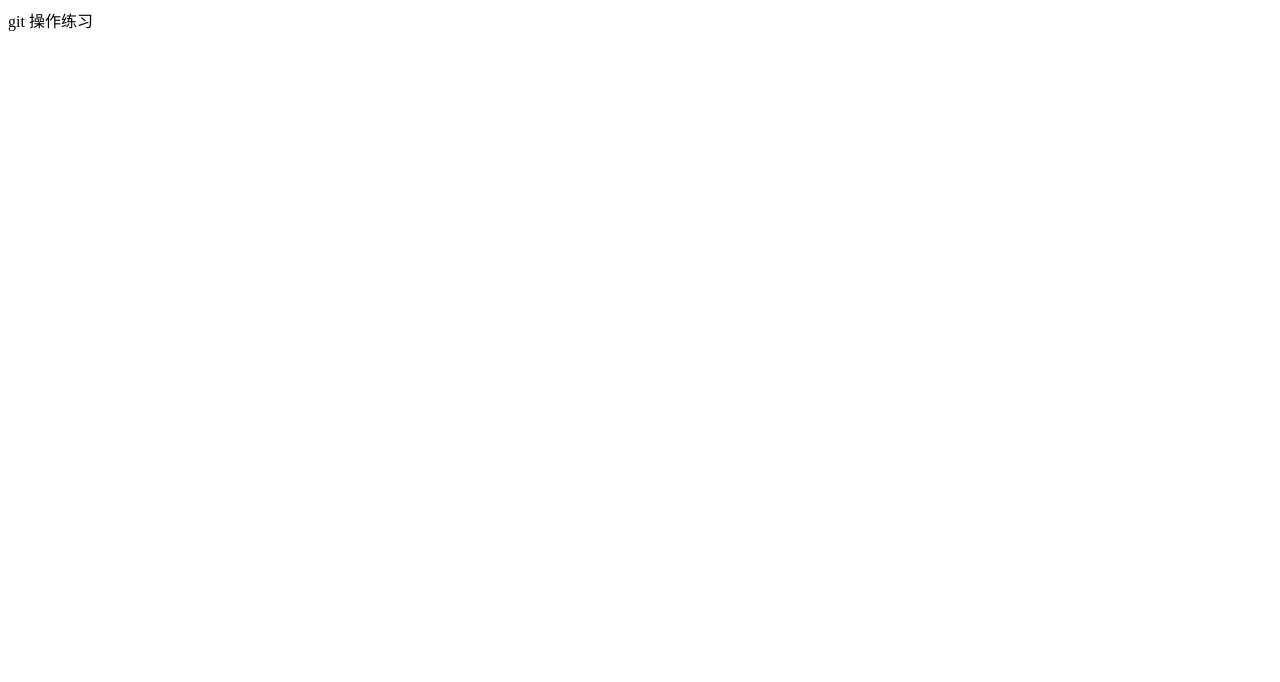
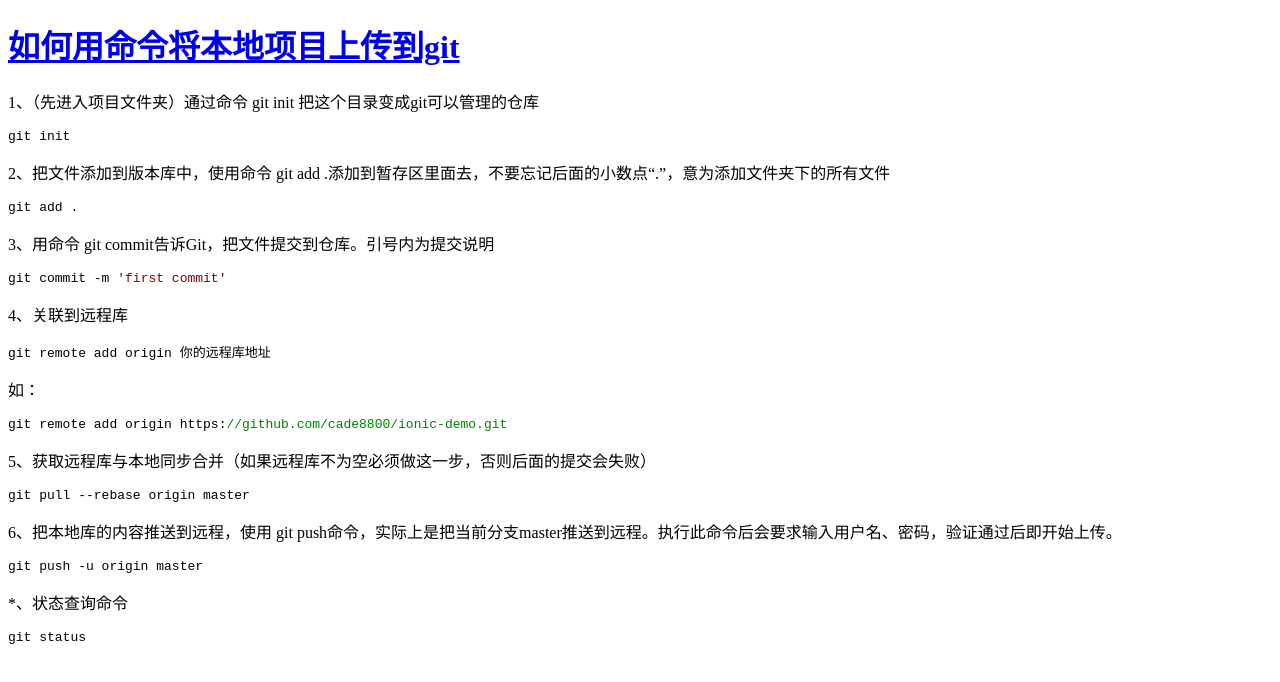
Before and after one commit to yellowstart/git-demo, a plain HTML site: page index.html in a window 1280 px wide. Drawn offline with Linux system fonts and the light colour scheme.

Commit message:
修改后的笔记

```diff
--- a/index.html
+++ b/index.html
@@ -1,12 +1,73 @@
 <!DOCTYPE html>
 <html lang="en">
-<head>
-    <meta charset="UTF-8" />
-    <title>Document</title>
-</head>
-<body>
-    <div>
-        git 操作练习
-    </div>
-</body>
+    <head>
+        <meta charset="utf-8"/>
+        <title>
+            Document
+        </title>
+    </head>
+    <body>
+        <div id="topics">
+            <div class="post">
+                <h1 class="postTitle">
+                    <a class="postTitle2" href="http://www.cnblogs.com/eedc/p/6168430.html" id="cb_post_title_url">
+                        如何用命令将本地项目上传到git
+                    </a>
+                </h1>
+                <div class="clear">
+                </div>
+                <div class="postBody">
+                    <div id="cnblogs_post_body">
+                        <p>
+                            1、（先进入项目文件夹）通过命令 git init 把这个目录变成git可以管理的仓库
+                        </p>
+                        <div class="cnblogs_code">
+                            <pre>git init</pre>
+                        </div>
+                        <p>
+                            2、把文件添加到版本库中，使用命令 git add .添加到暂存区里面去，不要忘记后面的小数点“.”，意为添加文件夹下的所有文件
+                        </p>
+                        <div class="cnblogs_code">
+                            <pre>git add .</pre>
+                        </div>
+                        <p>
+                            3、用命令 git commit告诉Git，把文件提交到仓库。引号内为提交说明
+                        </p>
+                        <div class="cnblogs_code">
+                            <pre>git commit -m <span style="color: #800000">'</span><span style="color: #800000">first commit</span><span style="color: #800000">'</span></pre>
+                        </div>
+                        <p>
+                            4、关联到远程库
+                        </p>
+                        <div class="cnblogs_code">
+                            <pre>git remote add origin 你的远程库地址</pre>
+                        </div>
+                        <p>
+                            如：
+                        </p>
+                        <div class="cnblogs_code">
+                            <pre>git remote add origin https:<span style="color: #008000">//</span><span style="color: #008000">github.com/cade8800/ionic-demo.git</span></pre>
+                        </div>
+                        <p>
+                            5、获取远程库与本地同步合并（如果远程库不为空必须做这一步，否则后面的提交会失败）
+                        </p>
+                        <div class="cnblogs_code">
+                            <pre>git pull --rebase origin master</pre>
+                        </div>
+                        <p>
+                            6、把本地库的内容推送到远程，使用 git push命令，实际上是把当前分支master推送到远程。执行此命令后会要求输入用户名、密码，验证通过后即开始上传。
+                        </p>
+                        <div class="cnblogs_code">
+                            <pre>git push -u origin master</pre>
+                        </div>
+                        <p>
+                            *、状态查询命令
+                        </p>
+                        <div class="cnblogs_code">
+                            <pre>git status</pre>
+                        </div>
+                    </div>
+                </div>
+            </div>
+    </body>
 </html>
```
